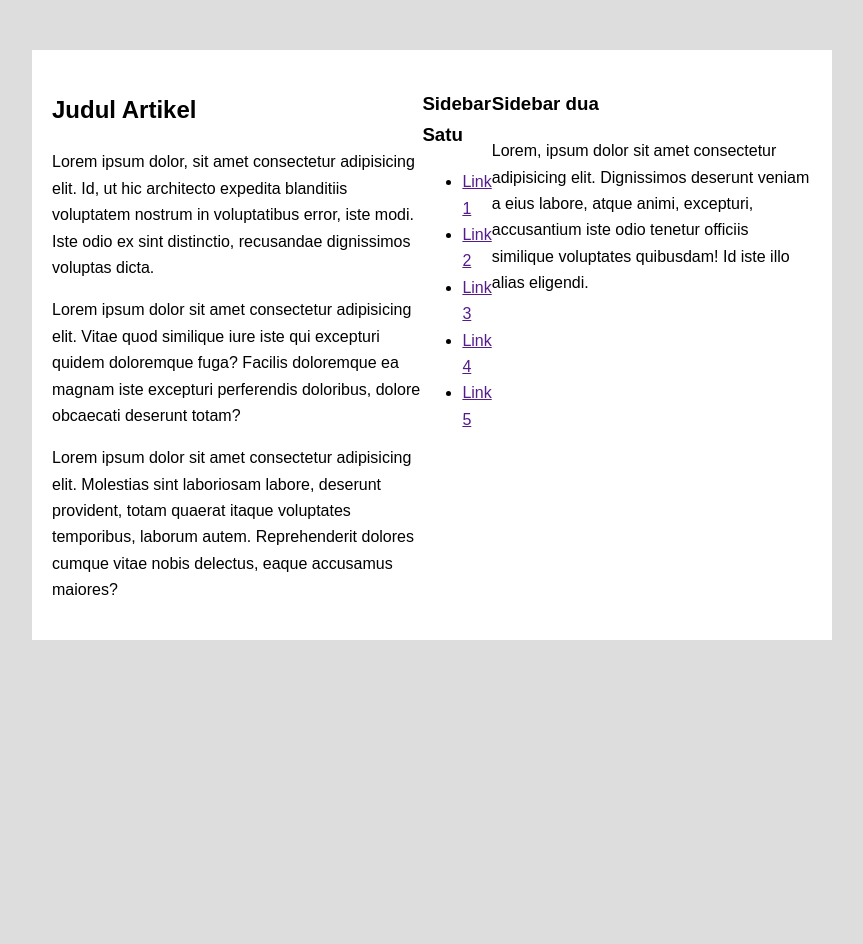
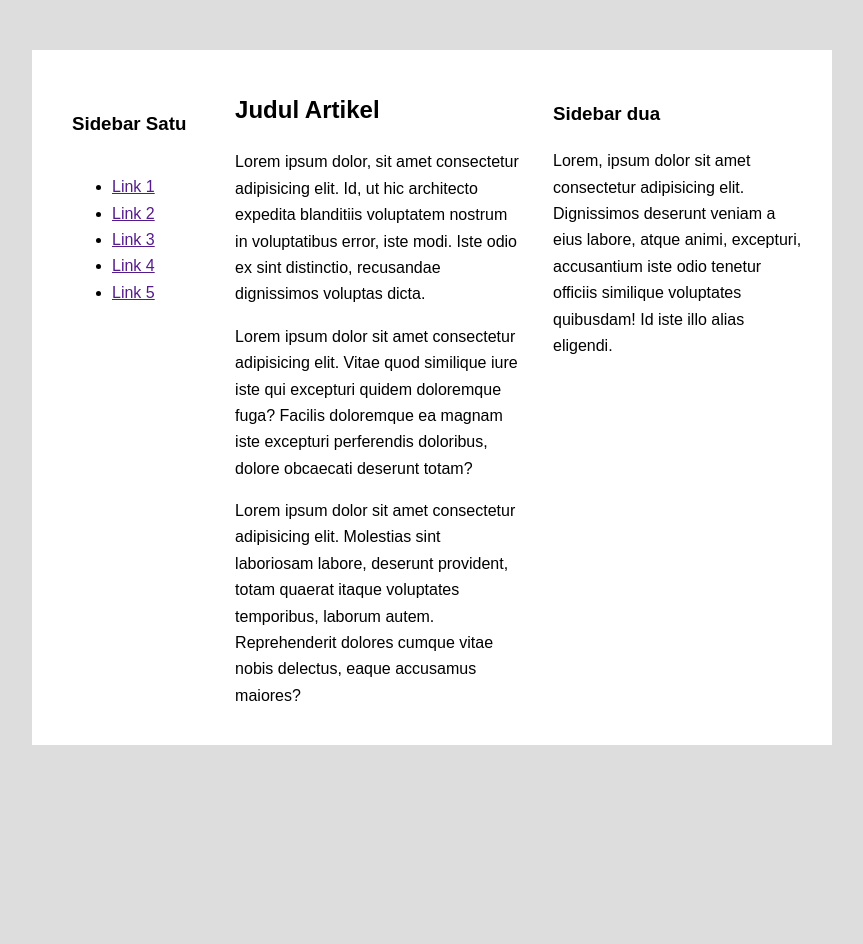
Before and after one commit to RoyW12/dasarWeb, a PHP site: page /flexbox.html in a window 1280 px wide. Shown: the top 944 px of the page, without its empty margins (208-1071 px from the left). Before the commit the page ends 640 px from the top, so only its background shows below. Run offline with PHP 8.4, Linux system fonts and the light colour scheme.

Commit message:
Tugas Jobsheet2

```diff
--- a/flexbox.html
+++ b/flexbox.html
@@ -8,6 +8,16 @@
   </head>
   <body>
     <div class="container-satu">
+      <div class="sidebar-satu">
+        <h3>Sidebar Satu</h3>
+        <ul>
+          <li><a href="">Link 1</a></li>
+          <li><a href="">Link 2</a></li>
+          <li><a href="">Link 3</a></li>
+          <li><a href="">Link 4</a></li>
+          <li><a href="">Link 5</a></li>
+        </ul>
+      </div>
       <div class="kolom-utama">
         <h2>Judul Artikel</h2>
         <p>
@@ -29,16 +39,6 @@
           vitae nobis delectus, eaque accusamus maiores?
         </p>
       </div>
-      <div class="sidebar-satu">
-        <h3>Sidebar Satu</h3>
-        <ul>
-          <li><a href="">Link 1</a></li>
-          <li><a href="">Link 2</a></li>
-          <li><a href="">Link 3</a></li>
-          <li><a href="">Link 4</a></li>
-          <li><a href="">Link 5</a></li>
-        </ul>
-      </div>
       <div class="sidebar-dua">
         <h3>Sidebar dua</h3>
         <p>
--- a/style1.css
+++ b/style1.css
@@ -17,3 +17,17 @@ body {
   box-sizing: border-box;
   display: flex;
 }
+
+.sidebar-satu {
+  /* background-color: cornsilk; */
+  margin-right: 20px;
+  padding: 20px;
+  display: flex;
+  flex-direction: column;
+  width: 100%;
+}
+.sidebar-dua {
+  /* background-color: aqua; */
+  margin-left: 20px;
+  padding: 10px;
+}
```
